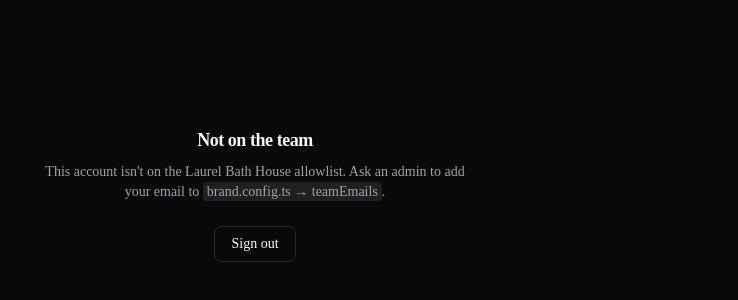
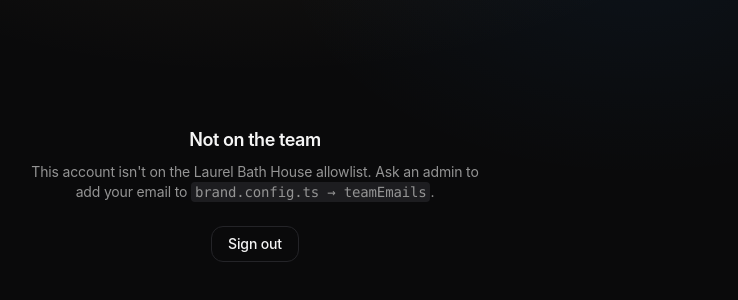
Before and after one commit to ROSEINGOODFAITH/LBH_Cliff_Notes, a Next.js app: page /not-authorized in a window 1280 px wide. Shown: the part 206-506 px from the top of the page, without its empty margins (385-1123 px from the left). Built offline with nearby package versions, Linux system fonts and the light colour scheme.

Commit message:
Design: Apple-grade dark theme + Bento UI (SF type, frosted nav, champagne accent, bento overview, public-page backdrops)

```diff
--- a/src/app/globals.css
+++ b/src/app/globals.css
@@ -2,52 +2,58 @@
 @tailwind components;
 @tailwind utilities;
 
-/* Dark mode is the default (see <html class="dark"> in layout.tsx). Light values
-   are provided as a fallback for users who toggle. Zinc-based shadcn palette. */
+/* Dark mode is the default (see <html class="dark"> in layout.tsx).
+   Apple-grade near-black palette, layered like iOS system grays, with a single
+   restrained "Laurel champagne" accent. Light values are a graceful fallback. */
 @layer base {
   :root {
+    --font-sans: -apple-system, BlinkMacSystemFont, "SF Pro Display", "SF Pro Text",
+      "Inter", "Segoe UI", system-ui, sans-serif;
+    --font-mono: ui-monospace, "SF Mono", "SFMono-Regular", Menlo, monospace;
+
     --background: 0 0% 100%;
-    --foreground: 240 10% 3.9%;
+    --foreground: 240 6% 10%;
     --card: 0 0% 100%;
-    --card-foreground: 240 10% 3.9%;
-    --primary: 240 5.9% 10%;
-    --primary-foreground: 0 0% 98%;
-    --secondary: 240 4.8% 95.9%;
-    --secondary-foreground: 240 5.9% 10%;
-    --muted: 240 4.8% 95.9%;
-    --muted-foreground: 240 3.8% 46.1%;
-    --accent: 240 4.8% 95.9%;
-    --accent-foreground: 240 5.9% 10%;
-    --destructive: 0 84.2% 60.2%;
-    --destructive-foreground: 0 0% 98%;
-    --success: 142 71% 45%;
+    --card-foreground: 240 6% 10%;
+    --primary: 36 38% 46%;
+    --primary-foreground: 0 0% 100%;
+    --secondary: 240 5% 96%;
+    --secondary-foreground: 240 6% 10%;
+    --muted: 240 5% 96%;
+    --muted-foreground: 240 4% 46%;
+    --accent: 240 5% 96%;
+    --accent-foreground: 240 6% 10%;
+    --destructive: 3 100% 59%;
+    --destructive-foreground: 0 0% 100%;
+    --success: 142 64% 40%;
     --warning: 38 92% 50%;
-    --border: 240 5.9% 90%;
-    --input: 240 5.9% 90%;
-    --ring: 240 5.9% 10%;
-    --radius: 0.625rem;
+    --border: 240 6% 90%;
+    --input: 240 6% 90%;
+    --ring: 36 41% 55%;
+    --radius: 0.75rem;
   }
 
   .dark {
-    --background: 240 10% 3.9%;
-    --foreground: 0 0% 98%;
-    --card: 240 8% 6%;
-    --card-foreground: 0 0% 98%;
-    --primary: 0 0% 98%;
-    --primary-foreground: 240 5.9% 10%;
-    --secondary: 240 3.7% 13%;
-    --secondary-foreground: 0 0% 98%;
-    --muted: 240 3.7% 13%;
-    --muted-foreground: 240 5% 64.9%;
-    --accent: 240 3.7% 15.9%;
-    --accent-foreground: 0 0% 98%;
-    --destructive: 0 72% 51%;
-    --destructive-foreground: 0 0% 98%;
-    --success: 142 71% 45%;
-    --warning: 38 92% 50%;
-    --border: 240 3.7% 15.9%;
-    --input: 240 3.7% 15.9%;
-    --ring: 240 4.9% 83.9%;
+    --background: 240 6% 4%; /* #0B0B0C */
+    --foreground: 0 0% 96%;
+    --card: 240 5% 9%; /* #161618 */
+    --card-foreground: 0 0% 96%;
+    --primary: 38 41% 63%; /* champagne #C9A876 */
+    --primary-foreground: 240 8% 8%;
+    --secondary: 240 5% 12%; /* #1F1F22 */
+    --secondary-foreground: 0 0% 96%;
+    --muted: 240 5% 12%;
+    --muted-foreground: 0 0% 58%;
+    --accent: 240 5% 15%;
+    --accent-foreground: 0 0% 96%;
+    --destructive: 3 100% 62%;
+    --destructive-foreground: 0 0% 100%;
+    --success: 135 64% 51%; /* #30D158 */
+    --warning: 48 100% 52%; /* #FFD60A */
+    --border: 240 5% 15%; /* hairline */
+    --input: 240 5% 15%;
+    --ring: 38 41% 63%;
+    --radius: 0.75rem;
   }
 }
 
@@ -57,6 +63,49 @@
   }
   body {
     @apply bg-background text-foreground;
-    font-feature-settings: "rlig" 1, "calt" 1;
+    font-family: var(--font-sans);
+    -webkit-font-smoothing: antialiased;
+    -moz-osx-font-smoothing: grayscale;
+    letter-spacing: -0.01em;
   }
 }
+
+@layer utilities {
+  /* Frosted glass for sticky nav / overlays */
+  .frost {
+    background-color: hsl(240 6% 7% / 0.72);
+    backdrop-filter: blur(20px) saturate(180%);
+    -webkit-backdrop-filter: blur(20px) saturate(180%);
+  }
+  /* Bento cell: hairline inset + soft diffuse shadow */
+  .bento {
+    box-shadow: inset 0 0 0 1px rgba(255, 255, 255, 0.07), 0 12px 32px -12px rgba(0, 0, 0, 0.5);
+  }
+  .bento-hover {
+    transition:
+      transform 0.2s cubic-bezier(0.22, 1, 0.36, 1),
+      box-shadow 0.2s cubic-bezier(0.22, 1, 0.36, 1);
+  }
+  .bento-hover:hover {
+    transform: translateY(-1px);
+    box-shadow: inset 0 0 0 1px rgba(255, 255, 255, 0.11), 0 20px 48px -16px rgba(0, 0, 0, 0.6);
+  }
+  .tnum {
+    font-variant-numeric: tabular-nums;
+  }
+  /* Soft radial backdrop for public pages */
+  .aurora {
+    background:
+      radial-gradient(60% 50% at 50% 0%, hsl(38 41% 63% / 0.10), transparent 70%),
+      radial-gradient(40% 40% at 80% 20%, hsl(210 100% 60% / 0.06), transparent 70%);
+  }
+}
+
+@media (prefers-reduced-motion: reduce) {
+  *,
+  *::before,
+  *::after {
+    animation-duration: 0.001ms !important;
+    transition-duration: 0.001ms !important;
+  }
+}
--- a/src/app/join/join-form.tsx
+++ b/src/app/join/join-form.tsx
@@ -11,7 +11,7 @@
 
   if (state?.ok) {
     return (
-      <div className="rounded-xl border border-border bg-card p-6 text-center">
+      <div className="rounded-cell bg-card bento p-6 text-center">
         <div className="text-sm">{state.message}</div>
         {state.code && (
           <div className="mt-3 inline-block rounded-md bg-secondary px-3 py-1 font-mono text-sm">{state.code}</div>
@@ -21,7 +21,7 @@
   }
 
   return (
-    <form action={action} className="space-y-3">
+    <form action={action} className="space-y-3 rounded-cell bg-card bento p-6">
       <Input name="handle" placeholder="@yourhandle *" required />
       <select name="platform" className={fieldClass} defaultValue="">
         <option value="">Primary platform…</option>
--- a/src/app/join/page.tsx
+++ b/src/app/join/page.tsx
@@ -9,7 +9,7 @@
 
 export default function JoinPage() {
   return (
-    <main className="flex min-h-screen items-center justify-center p-6">
+    <main className="aurora flex min-h-screen items-center justify-center p-6">
       <div className="w-full max-w-md space-y-6">
         <div className="text-center">
           <h1 className="text-xl font-semibold tracking-tight">{brandConfig.brandName} Creator Program</h1>
--- a/src/app/not-authorized/page.tsx
+++ b/src/app/not-authorized/page.tsx
@@ -3,7 +3,7 @@
 
 export default function NotAuthorizedPage() {
   return (
-    <main className="flex min-h-screen items-center justify-center p-6">
+    <main className="aurora flex min-h-screen items-center justify-center p-6">
       <div className="max-w-md text-center">
         <h1 className="text-lg font-semibold tracking-tight">Not on the team</h1>
         <p className="mt-2 text-sm text-muted-foreground">
--- a/src/app/sign-in/[[...sign-in]]/page.tsx
+++ b/src/app/sign-in/[[...sign-in]]/page.tsx
@@ -2,7 +2,7 @@
 
 export default function SignInPage() {
   return (
-    <main className="flex min-h-screen items-center justify-center p-6">
+    <main className="aurora flex min-h-screen items-center justify-center p-6">
       <div className="flex flex-col items-center gap-6">
         <div className="text-center">
           <h1 className="text-lg font-semibold tracking-tight">LBH Cliff Notes</h1>
--- a/src/components/app-nav.tsx
+++ b/src/components/app-nav.tsx
@@ -14,7 +14,7 @@
 
 export function AppNav({ active, email }: { active: string; email?: string | null }) {
   return (
-    <header className="sticky top-0 z-10 border-b border-border bg-background/80 backdrop-blur">
+    <header className="frost sticky top-0 z-20 border-b border-border">
       <div className="container flex h-14 items-center justify-between">
         <div className="flex items-center gap-6">
           <span className="text-sm font-semibold tracking-tight">LBH Cliff Notes</span>
@@ -24,7 +24,7 @@
                 key={l.href}
                 href={l.href}
                 className={cn(
-                  "rounded-md px-3 py-1.5 text-sm transition-colors",
+                  "rounded-full px-3.5 py-1.5 text-sm transition-colors",
                   active === l.href
                     ? "bg-secondary text-foreground"
                     : "text-muted-foreground hover:text-foreground",
--- /dev/null
+++ b/src/components/bento.tsx
@@ -0,0 +1,70 @@
+import { cn } from "@/lib/utils";
+
+// Explicit span maps so Tailwind's JIT keeps these classes.
+const COL: Record<number, string> = {
+  1: "col-span-1",
+  2: "col-span-2",
+};
+const LG: Record<number, string> = {
+  2: "lg:col-span-2",
+  3: "lg:col-span-3",
+  4: "lg:col-span-4",
+  5: "lg:col-span-5",
+  6: "lg:col-span-6",
+  7: "lg:col-span-7",
+  8: "lg:col-span-8",
+  12: "lg:col-span-12",
+};
+
+export function BentoGrid({ children, className }: { children: React.ReactNode; className?: string }) {
+  return <div className={cn("grid grid-cols-2 gap-4 lg:grid-cols-12 lg:gap-5", className)}>{children}</div>;
+}
+
+export function BentoCell({
+  span = 3,
+  mobile = 2,
+  className,
+  children,
+}: {
+  span?: number;
+  mobile?: 1 | 2;
+  className?: string;
+  children: React.ReactNode;
+}) {
+  return (
+    <div className={cn("bento bento-hover rounded-cell bg-card p-6", COL[mobile], LG[span], className)}>
+      {children}
+    </div>
+  );
+}
+
+export function StatTile({
+  label,
+  value,
+  sub,
+  span = 3,
+  mobile = 1,
+  accent = false,
+}: {
+  label: string;
+  value: string;
+  sub?: string;
+  span?: number;
+  mobile?: 1 | 2;
+  accent?: boolean;
+}) {
+  return (
+    <div className={cn("bento bento-hover rounded-cell bg-card p-5", COL[mobile], LG[span])}>
+      <div className="text-[11px] font-semibold uppercase tracking-[0.06em] text-muted-foreground">{label}</div>
+      <div
+        className={cn(
+          "mt-2 text-3xl font-semibold tnum tracking-[-0.02em]",
+          accent ? "text-primary" : "text-foreground",
+        )}
+      >
+        {value}
+      </div>
+      {sub && <div className="mt-1 text-xs text-muted-foreground">{sub}</div>}
+    </div>
+  );
+}
--- a/src/components/ui/button.tsx
+++ b/src/components/ui/button.tsx
@@ -3,21 +3,21 @@
 import { cn } from "@/lib/utils";
 
 const buttonVariants = cva(
-  "inline-flex items-center justify-center gap-2 whitespace-nowrap rounded-md text-sm font-medium transition-colors focus-visible:outline-none focus-visible:ring-2 focus-visible:ring-ring focus-visible:ring-offset-2 focus-visible:ring-offset-background disabled:pointer-events-none disabled:opacity-50 [&_svg]:size-4 [&_svg]:shrink-0",
+  "inline-flex items-center justify-center gap-2 whitespace-nowrap rounded-ctrl text-sm font-medium transition-[transform,background-color,opacity,box-shadow] duration-150 ease-apple active:scale-[0.98] focus-visible:outline-none focus-visible:ring-2 focus-visible:ring-ring focus-visible:ring-offset-2 focus-visible:ring-offset-background disabled:pointer-events-none disabled:opacity-50 [&_svg]:size-4 [&_svg]:shrink-0",
   {
     variants: {
       variant: {
-        default: "bg-primary text-primary-foreground hover:bg-primary/90",
-        secondary: "bg-secondary text-secondary-foreground hover:bg-secondary/80",
-        outline: "border border-border bg-transparent hover:bg-accent hover:text-accent-foreground",
-        ghost: "hover:bg-accent hover:text-accent-foreground",
+        default: "bg-primary text-primary-foreground hover:bg-primary/90 shadow-sm",
+        secondary: "bg-secondary text-secondary-foreground hover:bg-accent",
+        outline: "border border-border bg-transparent hover:bg-secondary hover:text-foreground",
+        ghost: "hover:bg-secondary hover:text-foreground",
         destructive: "bg-destructive text-destructive-foreground hover:bg-destructive/90",
         link: "text-primary underline-offset-4 hover:underline",
       },
       size: {
         default: "h-9 px-4 py-2",
-        sm: "h-8 rounded-md px-3 text-xs",
-        lg: "h-10 rounded-md px-6",
+        sm: "h-8 rounded-ctrl px-3 text-xs",
+        lg: "h-10 rounded-ctrl px-6",
         icon: "h-9 w-9",
       },
     },
--- a/src/components/ui/input.tsx
+++ b/src/components/ui/input.tsx
@@ -7,7 +7,7 @@
       ref={ref}
       type={type}
       className={cn(
-        "flex h-9 w-full rounded-md border border-border bg-transparent px-3 py-1 text-sm shadow-sm transition-colors placeholder:text-muted-foreground focus-visible:outline-none focus-visible:ring-1 focus-visible:ring-ring disabled:cursor-not-allowed disabled:opacity-50",
+        "flex h-9 w-full rounded-ctrl border border-border bg-secondary/50 px-3 py-1 text-sm transition-colors placeholder:text-muted-foreground focus-visible:outline-none focus-visible:ring-2 focus-visible:ring-ring disabled:cursor-not-allowed disabled:opacity-50",
         className,
       )}
       {...props}
@@ -20,4 +20,4 @@
 
 /** Shared class for native <select> / <textarea> to match Input styling. */
 export const fieldClass =
-  "flex h-9 w-full rounded-md border border-border bg-transparent px-3 py-1 text-sm shadow-sm focus-visible:outline-none focus-visible:ring-1 focus-visible:ring-ring disabled:cursor-not-allowed disabled:opacity-50";
+  "flex h-9 w-full rounded-ctrl border border-border bg-secondary/50 px-3 py-1 text-sm focus-visible:outline-none focus-visible:ring-2 focus-visible:ring-ring disabled:cursor-not-allowed disabled:opacity-50";
--- a/tailwind.config.ts
+++ b/tailwind.config.ts
@@ -52,6 +52,12 @@
         lg: "var(--radius)",
         md: "calc(var(--radius) - 2px)",
         sm: "calc(var(--radius) - 4px)",
+        cell: "24px",
+        panel: "20px",
+        ctrl: "12px",
+      },
+      transitionTimingFunction: {
+        apple: "cubic-bezier(0.22, 1, 0.36, 1)",
       },
       fontFamily: {
         sans: ["var(--font-sans)", "ui-sans-serif", "system-ui", "sans-serif"],
```
Also changed, not shown: src/app/page.tsx (+76 -117 lines), src/components/ui/card.tsx (+5 -9 lines), 1 other file (tests, documents, lock files or other folders).
